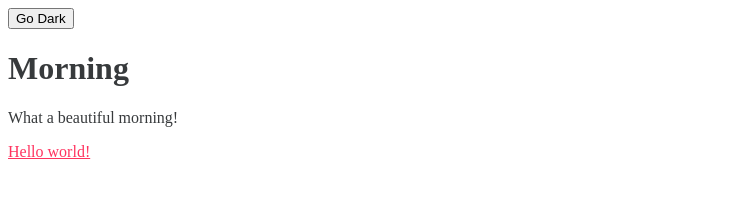
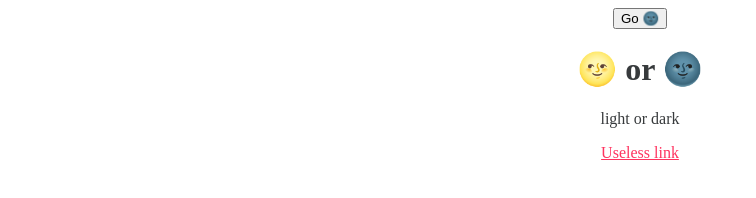
Before and after one commit to morphymore/dark-theme-playground, a plain HTML site: page stylesheet-switching/index.html in a window 1280 px wide. Shown: the whole page, without its empty margins (0-756 px from the left). Drawn offline with Linux system fonts and the light colour scheme.

Commit message:
Change btn text on click

```diff
--- a/stylesheet-switching/dark-theme.css
+++ b/stylesheet-switching/dark-theme.css
@@ -2,6 +2,7 @@
 
 body {
   background-color: #1d1f21;
+  text-align: center;
 }
 
 h1 {
--- a/stylesheet-switching/index.html
+++ b/stylesheet-switching/index.html
@@ -9,9 +9,9 @@
 
 <body>
   <button type="button" name="button" id="theme-toggle">Go Dark</button>
-  <h1>Morning</h1>
-  <p>What a beautiful morning!</p>
-  <a href="#">Hello world!</a>
+  <h1>🌝 or 🌚</h1>
+  <p>light or dark</p>
+  <a href="#">Useless link</a>
   <!-- JS Codes -->
   <script type="text/javascript" src="./scripts/theme-toggle.js"></script>
 </body>
--- a/stylesheet-switching/light-theme.css
+++ b/stylesheet-switching/light-theme.css
@@ -2,6 +2,7 @@
 
 body {
   background-color: #ffffff;
+  text-align: center;
 }
 
 h1 {
--- a/stylesheet-switching/scripts/theme-toggle.js
+++ b/stylesheet-switching/scripts/theme-toggle.js
@@ -9,6 +9,9 @@ const currentTheme = localStorage.getItem("theme");
 if (currentTheme == "dark") {
   // Use dark-theme.css (to apply dark theme)
   theme.href = "dark-theme.css";
+  btn.textContent = "Go 🌝"
+} else {
+  btn.textContent = "Go 🌚"
 }
 
 // Listen for click on the button
@@ -18,10 +21,12 @@ btn.addEventListener("click", function() {
   if (theme.getAttribute("href") == "light-theme.css") {
     // Switch to dark theme by switching stylesheet to "dark-theme.css"
     theme.href = "dark-theme.css";
+    btn.textContent = "Go 🌝"
     setTheme = "dark";
   } else {
     // Switch to to light theme by switching stylesheet to "light-theme.css"
     theme.href = "light-theme.css";
+    btn.textContent = "Go 🌚"
     setTheme = "light";
   }
   // Update theme preference in localStorage
```
